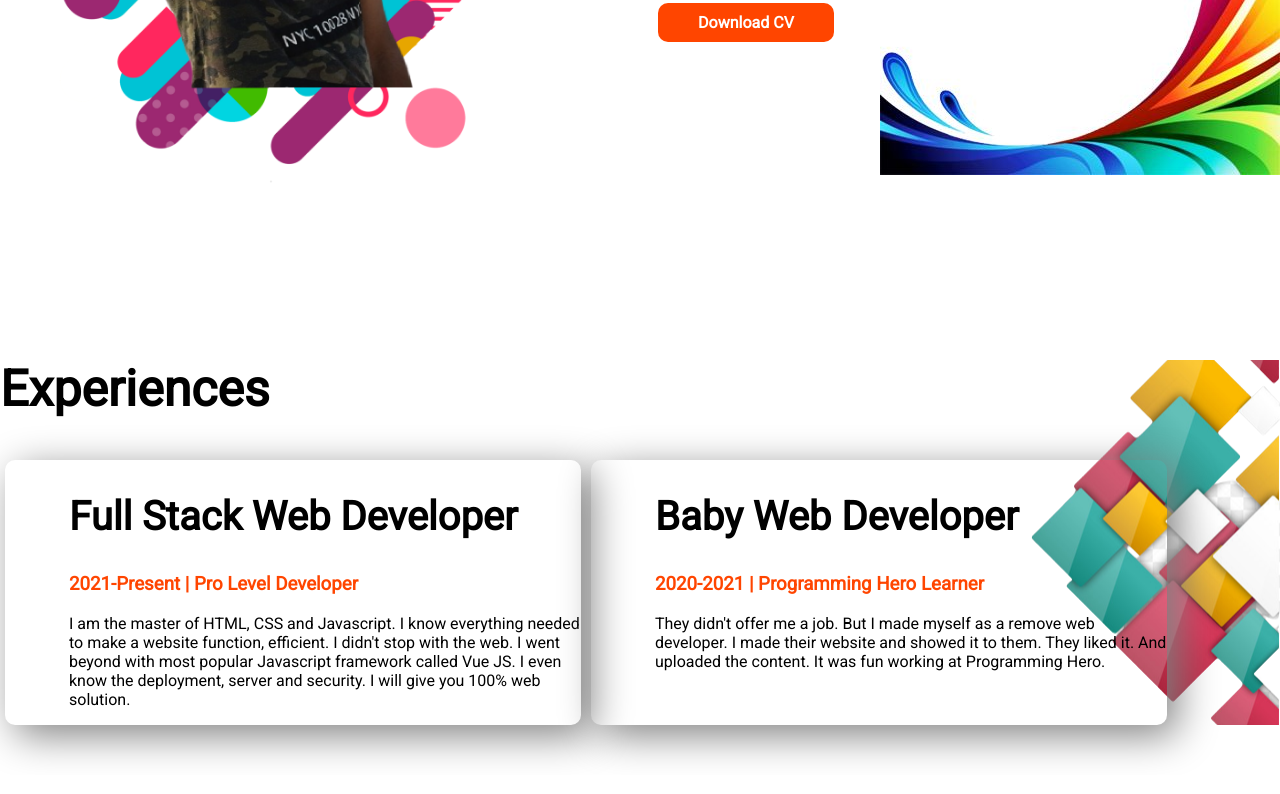
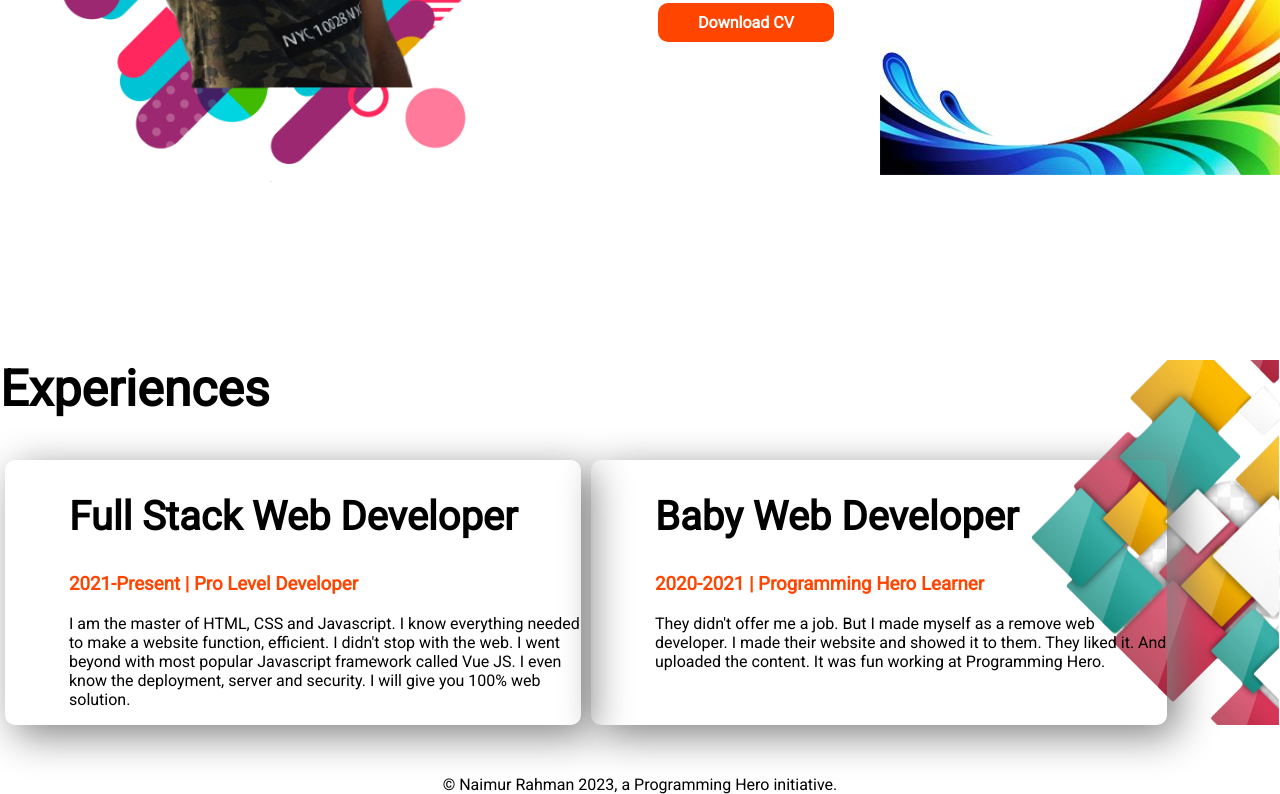
Before and after one commit to naimurrahman1142/mil1-mod4-portfolio-practice, a plain HTML site: page index.html in a window 1280 px wide. Shown: the part 859-1653 px from the top of the page. Drawn offline with Linux system fonts and the light colour scheme.

Commit message:
complete

```diff
--- a/index.html
+++ b/index.html
@@ -66,4 +66,6 @@
 
 </body>
 
+<footer> © Naimur Rahman 2023, a Programming Hero initiative.</footer>
+
 </html>
--- a/style.css
+++ b/style.css
@@ -79,3 +79,8 @@ h3 {
     box-shadow: 10px 10px 40px gray;
 
 }
+
+footer {
+    text-align: center;
+
+}
```
